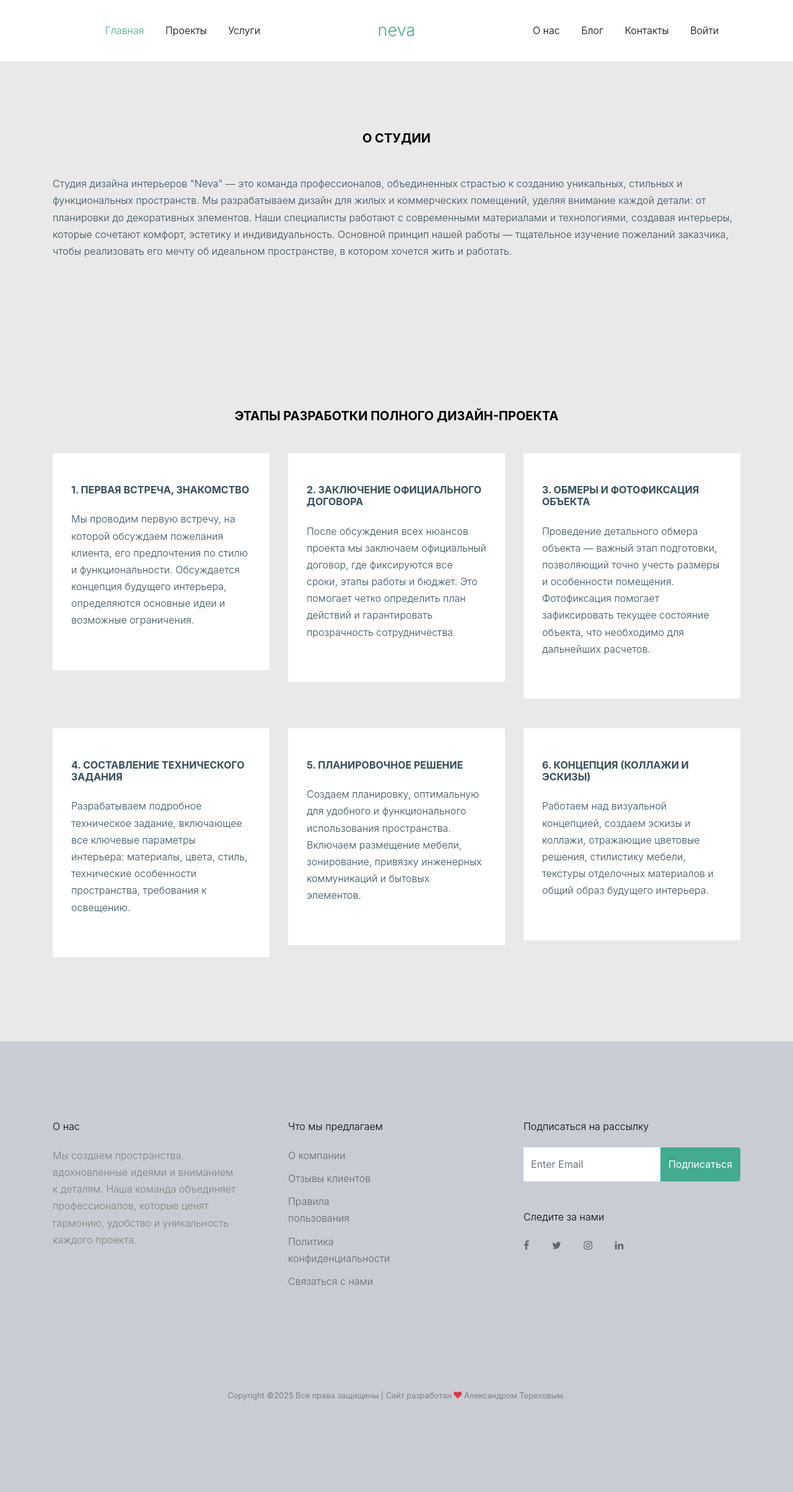
After one commit to musecollaboration/marga, a Django app: page /about/ in a window 1280 px wide. The commit adds this page. Shown: the whole page at 62% size. Run offline with Django 5.2, Linux system fonts and the light colour scheme; some libraries are stand-ins or nearby versions; some web fonts are replaced.

```diff
--- a/apps/marga_design/models.py
+++ b/apps/marga_design/models.py
@@ -103,6 +103,9 @@ class Application(models.Model):
         verbose_name_plural = 'Заявки клиентов'
         ordering = ['-created']
 
+    def __str__(self):
+        return f'Заявка от: {self.name} | дата: {self.created.strftime("%Y-%m-%d")}'
+
 
 # python manage.py shell_plus --print-sql
 # python manage.py makemigrations
--- a/apps/marga_design/urls.py
+++ b/apps/marga_design/urls.py
@@ -12,4 +12,8 @@ urlpatterns = [
     path('application/', views.MargaProjectsApplicationCreateView.as_view(), name='application'),
     path('thanks/', TemplateView.as_view(template_name='marga_design/thanks.html'), name='thanks'),
     path('services/', TemplateView.as_view(template_name='marga_design/services.html'), name='services'),
+    path('about/', TemplateView.as_view(template_name='marga_design/about.html'), name='about'),
+    path('blog/', TemplateView.as_view(template_name='marga_design/blog.html'), name='blog'),
+    path('contact/', TemplateView.as_view(template_name='marga_design/contact.html'), name='contact'),
+    path('login/', TemplateView.as_view(template_name='marga_design/login.html'), name='login'),
 ]
--- a/templates/header.html
+++ b/templates/header.html
@@ -23,10 +23,10 @@
             <div class="col-lg-4">
                 <nav class="site-navigation text-left mr-auto" role="navigation">
                     <ul class="site-menu main-menu js-clone-nav ml-auto d-none d-lg-block">
-                        <li><a href="about.html" class="nav-link">О нас</a></li>
-                        <li><a href="blog.html" class="nav-link">Блог</a></li>
-                        <li><a href="contact.html" class="nav-link">Контакты</a></li>
-                        <li><a href="login.html" class="nav-link">Войти</a></li>
+                        <li><a href="{% url 'marga_design:about' %}" class="nav-link">О нас</a></li>
+                        <li><a href="{% url 'marga_design:blog' %}" class="nav-link">Блог</a></li>
+                        <li><a href="{% url 'marga_design:contact' %}" class="nav-link">Контакты</a></li>
+                        <li><a href="{% url 'marga_design:login' %}" class="nav-link">Войти</a></li>
                     </ul>
                 </nav>
             </div>
--- /dev/null
+++ b/templates/marga_design/about.html
@@ -0,0 +1,101 @@
+{% extends 'index.html' %}
+{% load static %}
+
+{% block carousel %}
+
+{% endblock %}
+
+{% block content %}
+    <div class="site-section">
+        <div class="container py-7">
+            <div class="row mb-5 align-items-center justify-content-center">
+                <div class="col-md-7 text-center">
+                    <h2 class="heading-39291 mb-0">О студии</h2>
+                </div>
+            </div>
+
+            <div class="row">
+                <div class="col-md-12 text-start">
+                    <p>Студия дизайна интерьеров "Neva" — это команда профессионалов, объединенных страстью к созданию
+                        уникальных,
+                        стильных и функциональных пространств. Мы разрабатываем дизайн для жилых и коммерческих
+                        помещений,
+                        уделяя внимание каждой детали: от планировки до декоративных элементов.
+                        Наши специалисты работают с современными материалами и технологиями, создавая интерьеры,
+                        которые сочетают комфорт, эстетику и индивидуальность.
+                        Основной принцип нашей работы — тщательное изучение пожеланий заказчика, чтобы реализовать его
+                        мечту
+                        об идеальном пространстве, в котором хочется жить и работать.</p>
+                </div>
+            </div>
+        </div>
+    </div>
+
+    <div class="site-section">
+        <div class="container py-7">
+            <div class="row mb-5 align-items-center justify-content-center">
+                <div class="col-md-7 text-center">
+                    <h2 class="heading-39291 mb-0">Этапы разработки полного дизайн-проекта</h2>
+                </div>
+            </div>
+
+            <div class="row">
+                <div class="col-md-6 mb-4 col-lg-4" data-aos="fade-up">
+                    <div class="service-29193 text-start">
+                        <h3 class="mb-4">1. Первая встреча, знакомство</h3>
+                        <p>Мы проводим первую встречу, на которой обсуждаем пожелания клиента, его предпочтения по стилю
+                            и функциональности.
+                            Обсуждается концепция будущего интерьера, определяются основные идеи и возможные
+                            ограничения.</p>
+                    </div>
+                </div>
+
+                <div class="col-md-6 mb-4 col-lg-4" data-aos="fade-up" data-aos-delay="100">
+                    <div class="service-29193 text-start">
+                        <h3 class="mb-4">2. Заключение официального договора</h3>
+                        <p>После обсуждения всех нюансов проекта мы заключаем официальный договор, где фиксируются все
+                            сроки, этапы работы и бюджет.
+                            Это помогает четко определить план действий и гарантировать прозрачность сотрудничества.</p>
+                    </div>
+                </div>
+
+                <div class="col-md-6 mb-4 col-lg-4" data-aos="fade-up" data-aos-delay="200">
+                    <div class="service-29193 text-start">
+                        <h3 class="mb-4">3. Обмеры и фотофиксация объекта</h3>
+                        <p>Проведение детального обмера объекта — важный этап подготовки, позволяющий точно учесть
+                            размеры и особенности помещения.
+                            Фотофиксация помогает зафиксировать текущее состояние объекта, что необходимо для дальнейших
+                            расчетов.</p>
+                    </div>
+                </div>
+            </div>
+
+            <div class="row mt-4">
+                <div class="col-md-6 mb-4 col-lg-4" data-aos="fade-up">
+                    <div class="service-29193 text-start">
+                        <h3 class="mb-4">4. Составление технического задания</h3>
+                        <p>Разрабатываем подробное техническое задание, включающее все ключевые параметры интерьера:
+                            материалы, цвета, стиль, технические особенности пространства, требования к освещению.</p>
+                    </div>
+                </div>
+
+                <div class="col-md-6 mb-4 col-lg-4" data-aos="fade-up" data-aos-delay="100">
+                    <div class="service-29193 text-start">
+                        <h3 class="mb-4">5. Планировочное решение</h3>
+                        <p>Создаем планировку, оптимальную для удобного и функционального использования пространства.
+                            Включаем размещение мебели, зонирование, привязку инженерных коммуникаций и бытовых
+                            элементов.</p>
+                    </div>
+                </div>
+
+                <div class="col-md-6 mb-4 col-lg-4" data-aos="fade-up" data-aos-delay="200">
+                    <div class="service-29193 text-start">
+                        <h3 class="mb-4">6. Концепция (коллажи и эскизы)</h3>
+                        <p>Работаем над визуальной концепцией, создаем эскизы и коллажи, отражающие цветовые решения,
+                            стилистику мебели, текстуры отделочных материалов и общий образ будущего интерьера.</p>
+                    </div>
+                </div>
+            </div>
+        </div>
+    </div>
+{% endblock %}
--- a/templates/marga_design/services.html
+++ b/templates/marga_design/services.html
@@ -46,7 +46,7 @@
                     </div>
                 </div>
             </div>
-        </div> <!-- Добавлена закрывающая </div> -->
+        </div>
     </div>
 
     <!-- Отдельный блок для "Состав и цены дизайн-проектов" -->
```
Also changed, not shown: templates/marga_design/blog.html (added, +10 -0 lines), templates/marga_design/contact.html (added, +67 -0 lines), templates/marga_design/login.html (added, +10 -0 lines).
